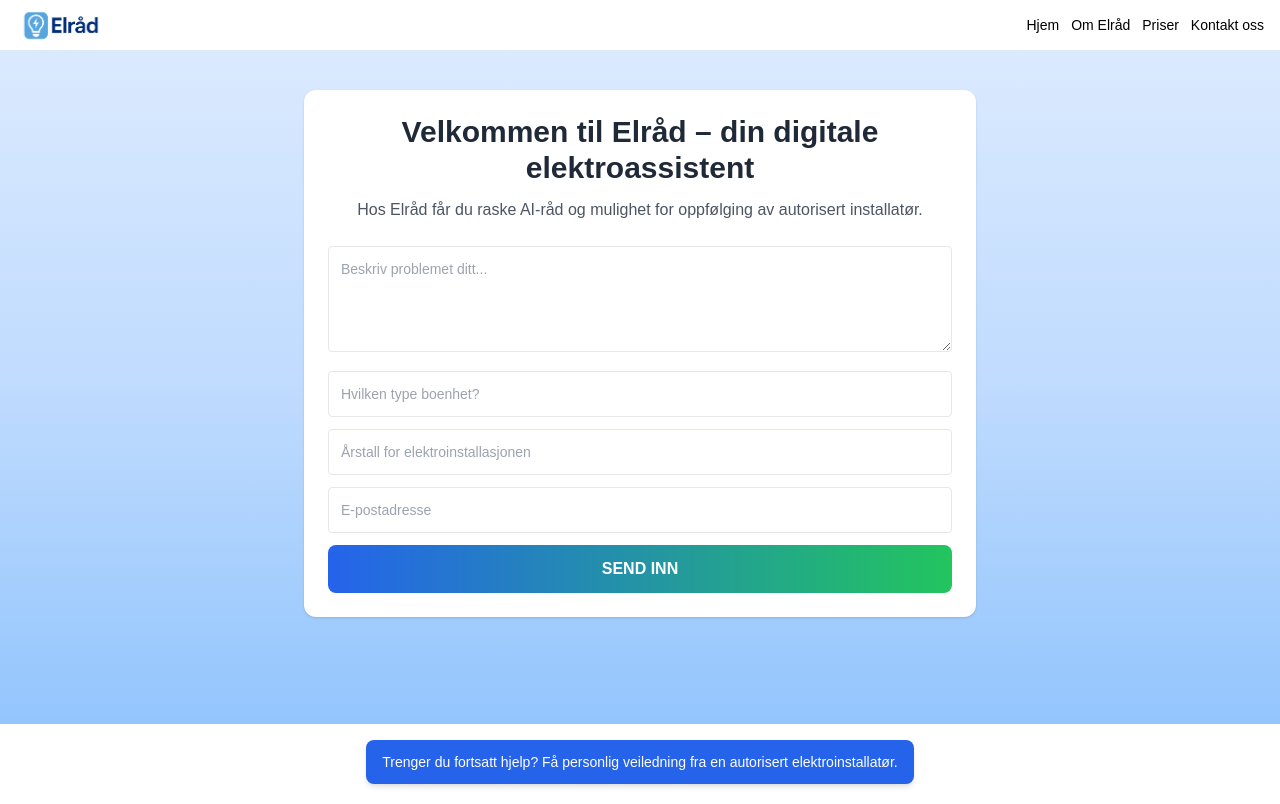
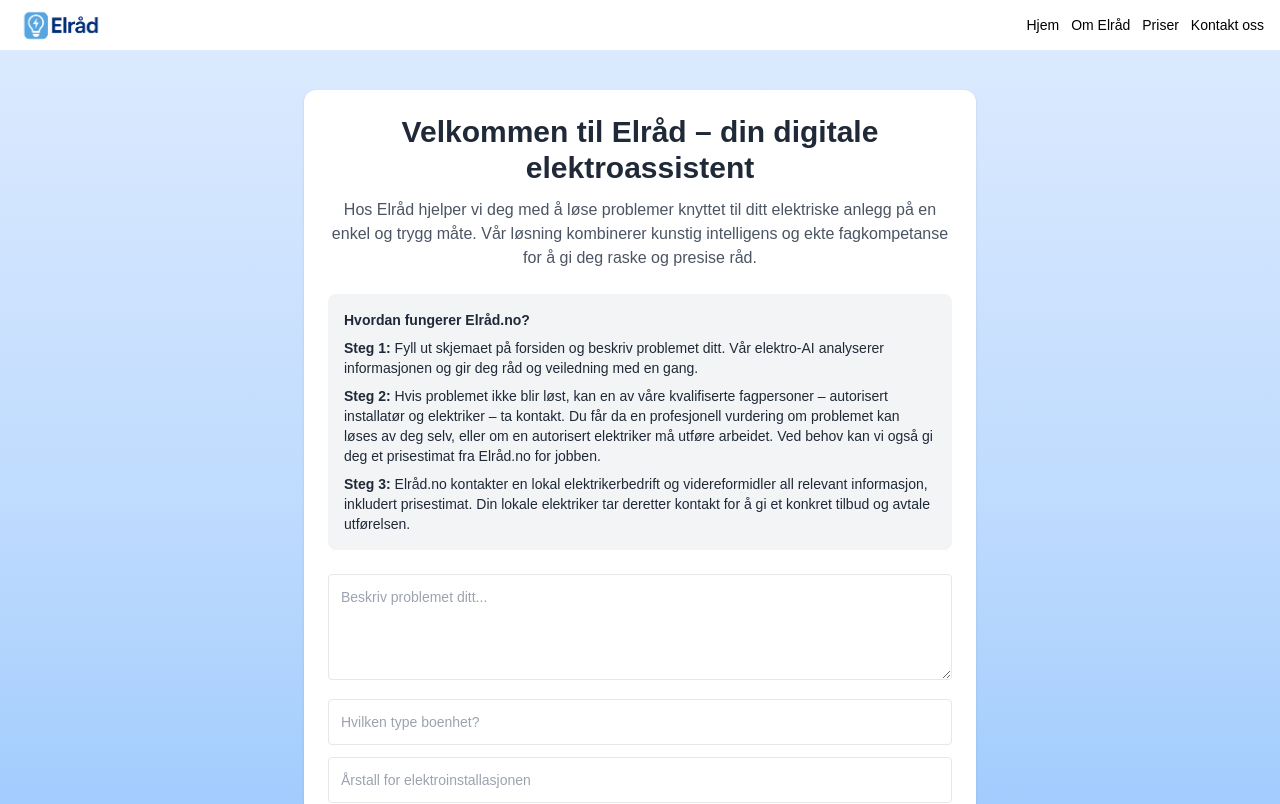
Before and after one commit to elpreben/elraad-v63, a Next.js app: page / in a window 1280 px wide. Shown: the top 804 px of the page. Built offline with nearby package versions, Linux system fonts and the light colour scheme.

Commit message:
Update index.js

```diff
--- a/pages/index.js
+++ b/pages/index.js
@@ -39,13 +39,32 @@
       <div className="bg-white shadow p-6 rounded-xl max-w-2xl w-full mt-6 text-gray-800">
         {!submitted ? (
           <>
+            {/* Overskrift */}
             <h1 className="text-3xl font-bold mb-3 text-center">
               Velkommen til Elråd – din digitale elektroassistent
             </h1>
+
+            {/* Introduksjon */}
             <p className="text-center text-gray-600 mb-6">
-              Hos Elråd får du raske AI-råd og mulighet for oppfølging av autorisert installatør.
+              Hos Elråd hjelper vi deg med å løse problemer knyttet til ditt elektriske anlegg på en enkel og trygg måte.
+              Vår løsning kombinerer kunstig intelligens og ekte fagkompetanse for å gi deg raske og presise råd.
             </p>
 
+            {/* Grå boks med steg-for-steg */}
+            <div className="bg-gray-100 p-4 rounded-lg mb-6 text-sm">
+              <h2 className="font-semibold mb-2">Hvordan fungerer Elråd.no?</h2>
+              <p>
+                <strong>Steg 1:</strong> Fyll ut skjemaet på forsiden og beskriv problemet ditt. Vår elektro-AI analyserer informasjonen og gir deg råd og veiledning med en gang.
+              </p>
+              <p className="mt-2">
+                <strong>Steg 2:</strong> Hvis problemet ikke blir løst, kan en av våre kvalifiserte fagpersoner – autorisert installatør og elektriker – ta kontakt. Du får da en profesjonell vurdering om problemet kan løses av deg selv, eller om en autorisert elektriker må utføre arbeidet. Ved behov kan vi også gi deg et prisestimat fra Elråd.no for jobben.
+              </p>
+              <p className="mt-2">
+                <strong>Steg 3:</strong> Elråd.no kontakter en lokal elektrikerbedrift og videreformidler all relevant informasjon, inkludert prisestimat. Din lokale elektriker tar deretter kontakt for å gi et konkret tilbud og avtale utførelsen.
+              </p>
+            </div>
+
+            {/* Skjema */}
             <form onSubmit={handleSubmit} className="space-y-3">
               <textarea
                 name="problem"
```
